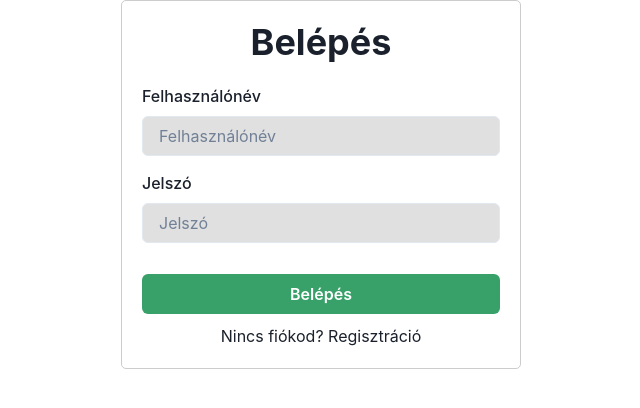
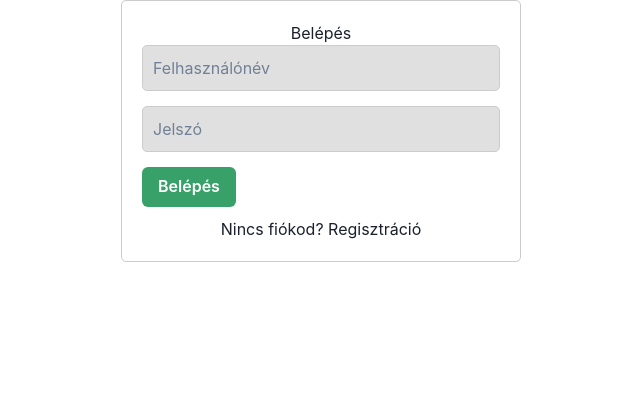
Before and after one commit to heureka91/Charlie-team-forum-app, a React (Create React App) app: page /login in a window 1280 px wide. Shown: the top 408 px of the page, without its empty margins (319-959 px from the left). Built offline with nearby package versions, Linux system fonts and the light colour scheme.

Commit message:
Add files via upload

```diff
--- a/src/components/App.tsx
+++ b/src/components/App.tsx
@@ -7,29 +7,15 @@ import Profile from './Profile';
 import UpdateUserForm from './UpdateUserForm';
 import ChangePasswordForm from './ChangePasswordForm';
 
-// Mock authentication function
-const isAuthenticated = () => {
-    return !!localStorage.getItem('token');
-};
-
 const App: React.FC = () => (
     <ChakraProvider>
         <Router>
             <Routes>
                 <Route path="/register" element={<RegistrationForm />} />
                 <Route path="/login" element={<LoginForm />} />
-                <Route
-                    path="/profile"
-                    element={isAuthenticated() ? <Profile /> : <Navigate to="/login" />}
-                />
-                <Route
-                    path="/update"
-                    element={isAuthenticated() ? <UpdateUserForm /> : <Navigate to="/login" />}
-                />
-                <Route
-                    path="/change-password"
-                    element={isAuthenticated() ? <ChangePasswordForm /> : <Navigate to="/login" />}
-                />
+                <Route path="/profile" element={<Profile />} />
+                <Route path="/update" element={<UpdateUserForm />} />
+                <Route path="/change-password" element={<ChangePasswordForm />} />
                 <Route path="*" element={<Navigate to="/login" />} />
             </Routes>
         </Router>
--- a/src/components/ChangePasswordForm.tsx
+++ b/src/components/ChangePasswordForm.tsx
@@ -1,3 +1,4 @@
+// src/ChangePasswordForm.tsx
 import React, { useState } from 'react';
 import { useFormik } from 'formik';
 import * as Yup from 'yup';
@@ -43,7 +44,7 @@ const ChangePasswordForm: React.FC = () => {
             }
 
             try {
-                const response = await fetch('http://localhost:5000/user/login', {
+                const response = await fetch('http://localhost:5000/user/change-password', {
                     method: 'PATCH',
                     headers: {
                         'Content-Type': 'application/json',
--- a/src/components/ChangePasswordFormView.tsx
+++ b/src/components/ChangePasswordFormView.tsx
@@ -1,3 +1,4 @@
+// src/ChangePasswordFormView.tsx
 import React from 'react';
 import { FormikProps } from 'formik';
 import { Box, Button, ButtonGroup, Input, Text, Heading } from '@chakra-ui/react';
--- a/src/components/LoginForm.tsx
+++ b/src/components/LoginForm.tsx
@@ -2,14 +2,11 @@ import React, { useState, useEffect } from 'react';
 import { useFormik } from 'formik';
 import * as Yup from 'yup';
 import { useNavigate } from 'react-router-dom';
-import { useToast } from '@chakra-ui/react';
-import LoginFormView from './LoginFormView';
+import { Button, ButtonGroup } from '@chakra-ui/react';
 
 const LoginForm: React.FC = () => {
     const [error, setError] = useState<string | null>(null);
-    const [loading, setLoading] = useState(false);
     const navigate = useNavigate();
-    const toast = useToast();
 
     useEffect(() => {
         const token = localStorage.getItem('token');
@@ -35,7 +32,6 @@ const LoginForm: React.FC = () => {
         validationSchema,
         onSubmit: async (values) => {
             setError(null);
-            setLoading(true);
             try {
                 const response = await fetch('http://localhost:5000/user/login', {
                     method: 'POST',
@@ -48,13 +44,6 @@ const LoginForm: React.FC = () => {
                 if (response.ok) {
                     const data = await response.json();
                     localStorage.setItem('token', data.accessToken);
-                    toast({
-                        title: 'Sikeres bejelentkezés',
-                        description: 'Sikeresen bejelentkeztél!',
-                        status: 'success',
-                        duration: 5000,
-                        isClosable: true,
-                    });
                     navigate('/profile');
                 } else {
                     const errorData = await response.json();
@@ -70,30 +59,57 @@ const LoginForm: React.FC = () => {
             } catch (err) {
                 if (err instanceof Error) {
                     setError(err.message);
-                    toast({
-                        title: 'Hiba történt',
-                        description: err.message,
-                        status: 'error',
-                        duration: 5000,
-                        isClosable: true,
-                    });
                 } else {
                     setError('Ismeretlen hiba történt.');
-                    toast({
-                        title: 'Hiba történt',
-                        description: 'Ismeretlen hiba történt.',
-                        status: 'error',
-                        duration: 5000,
-                        isClosable: true,
-                    });
                 }
-            } finally {
-                setLoading(false);
             }
         },
     });
 
-    return <LoginFormView formik={formik} error={error} loading={loading} />;
+    return (
+        <div style={{ maxWidth: '400px', margin: 'auto', padding: '20px', border: '1px solid #ccc', borderRadius: '5px' }}>
+            <h2 style={{ textAlign: 'center' }}>Belépés</h2>
+            <form onSubmit={formik.handleSubmit}>
+                <div style={{ marginBottom: '15px' }}>
+                    <input
+                        type="email"
+                        name="username"
+                        placeholder="Felhasználónév"
+                        value={formik.values.username}
+                        onChange={formik.handleChange}
+                        onBlur={formik.handleBlur}
+                        style={{ width: '100%', padding: '10px', borderRadius: '5px', border: '1px solid #ccc', color: 'black', backgroundColor: '#e0e0e0' }}
+                    />
+                    {formik.touched.username && formik.errors.username && (
+                        <div style={{ color: 'red' }}>{formik.errors.username}</div>
+                    )}
+                </div>
+                <div style={{ marginBottom: '15px' }}>
+                    <input
+                        type="password"
+                        name="password"
+                        placeholder="Jelszó"
+                        value={formik.values.password}
+                        onChange={formik.handleChange}
+                        onBlur={formik.handleBlur}
+                        style={{ width: '100%', padding: '10px', borderRadius: '5px', border: '1px solid #ccc', color: 'black', backgroundColor: '#e0e0e0' }}
+                    />
+                    {formik.touched.password && formik.errors.password && (
+                        <div style={{ color: 'red' }}>{formik.errors.password}</div>
+                    )}
+                </div>
+                {error && <p style={{ color: 'red', textAlign: 'center', marginTop: '10px' }}>{error}</p>}
+                <ButtonGroup>
+                    <Button type="submit" colorScheme="green" width="100%" isDisabled={!formik.isValid || formik.isSubmitting}>
+                        Belépés
+                    </Button>
+                </ButtonGroup>
+                <p style={{ textAlign: 'center', marginTop: '10px' }}>
+                    Nincs fiókod? <a href="/register">Regisztráció</a>
+                </p>
+            </form>
+        </div>
+    );
 };
 
 export default LoginForm;
--- a/src/components/LoginFormView.tsx
+++ b/src/components/LoginFormView.tsx
@@ -1,3 +1,4 @@
+// src/LoginFormView.tsx
 import React from 'react';
 import { FormikProps } from 'formik';
 import { Box, Button, ButtonGroup, FormControl, FormLabel, Input, FormErrorMessage, Heading, Text } from '@chakra-ui/react';
--- a/src/components/Profile.tsx
+++ b/src/components/Profile.tsx
@@ -1,3 +1,4 @@
+// src/Profile.tsx
 import React, { useState, useEffect } from 'react';
 import { useNavigate } from 'react-router-dom';
 import { Box, Button, Heading, Text, useToast, Spinner } from '@chakra-ui/react';
--- a/src/components/RegistrationForm.tsx
+++ b/src/components/RegistrationForm.tsx
@@ -1,3 +1,4 @@
+// src/RegistrationForm.tsx
 import React, { useState } from 'react';
 import { useNavigate } from 'react-router-dom';
 import { Formik, FormikHelpers } from 'formik';
--- a/src/components/RegistrationFormView.tsx
+++ b/src/components/RegistrationFormView.tsx
@@ -1,3 +1,4 @@
+// src/RegistrationFormView.tsx
 import React from 'react';
 import { FormikProps, Form, Field, ErrorMessage } from 'formik';
 import { Box, Button, ButtonGroup, FormControl, FormLabel, Input, FormErrorMessage, Heading, Text } from '@chakra-ui/react';
--- a/src/components/UpdateUserForm.tsx
+++ b/src/components/UpdateUserForm.tsx
@@ -1,3 +1,4 @@
+// src/UpdateUserForm.tsx
 import React, { useState, useEffect } from 'react';
 import { useNavigate } from 'react-router-dom';
 import { Formik, FormikHelpers } from 'formik';
--- a/src/components/UpdateUserFormView.tsx
+++ b/src/components/UpdateUserFormView.tsx
@@ -1,3 +1,4 @@
+// src/UpdateUserFormView.tsx
 import React from 'react';
 import { FormikProps, Form, Field, ErrorMessage } from 'formik';
 import { Box, Button, ButtonGroup, FormControl, FormLabel, Input, FormErrorMessage, Heading, Text } from '@chakra-ui/react';
--- a/src/components/passwordValidator.ts
+++ b/src/components/passwordValidator.ts
@@ -1,5 +1,4 @@
 // src/passwordValidator.ts
-
 const passwordValidator = (value: string | undefined): boolean => {
     if (!value) return false;
     return (
```
Also changed, not shown: src/components/Forum.tsx (added, +29 -0 lines).
